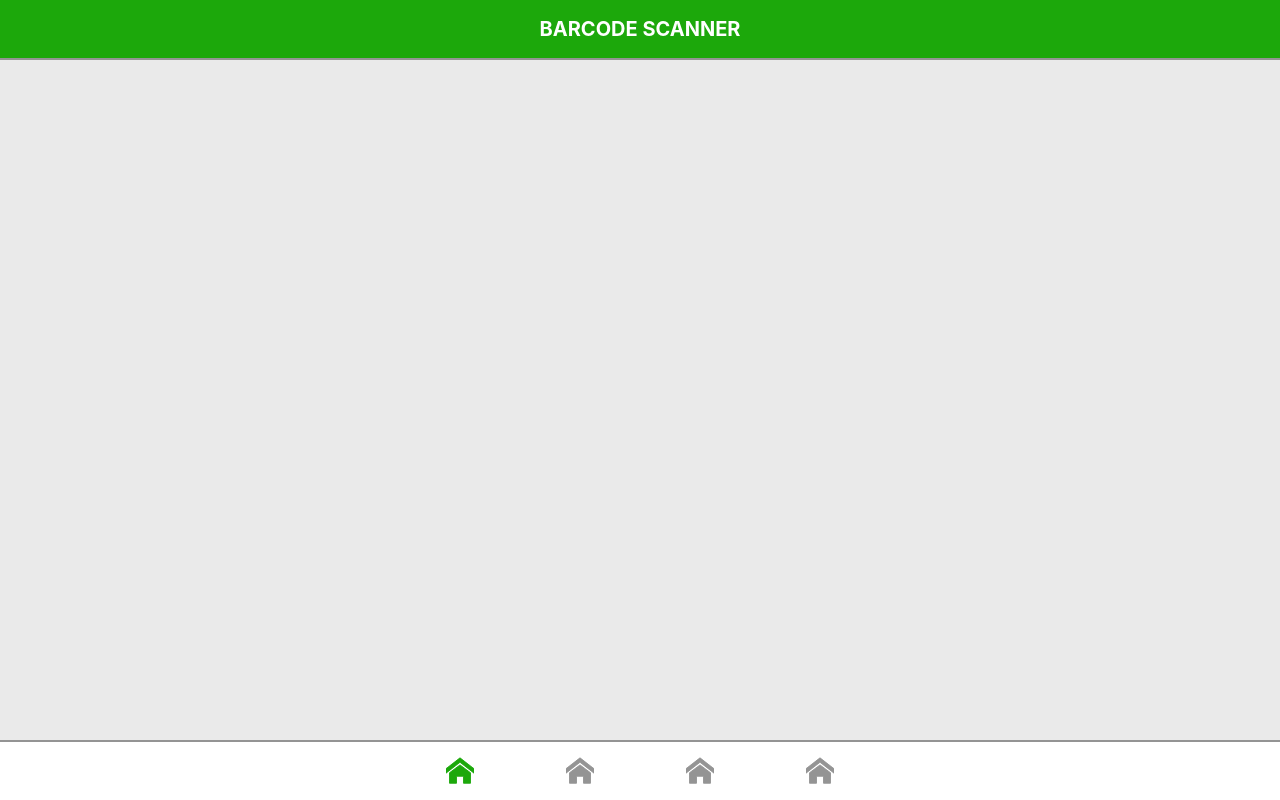
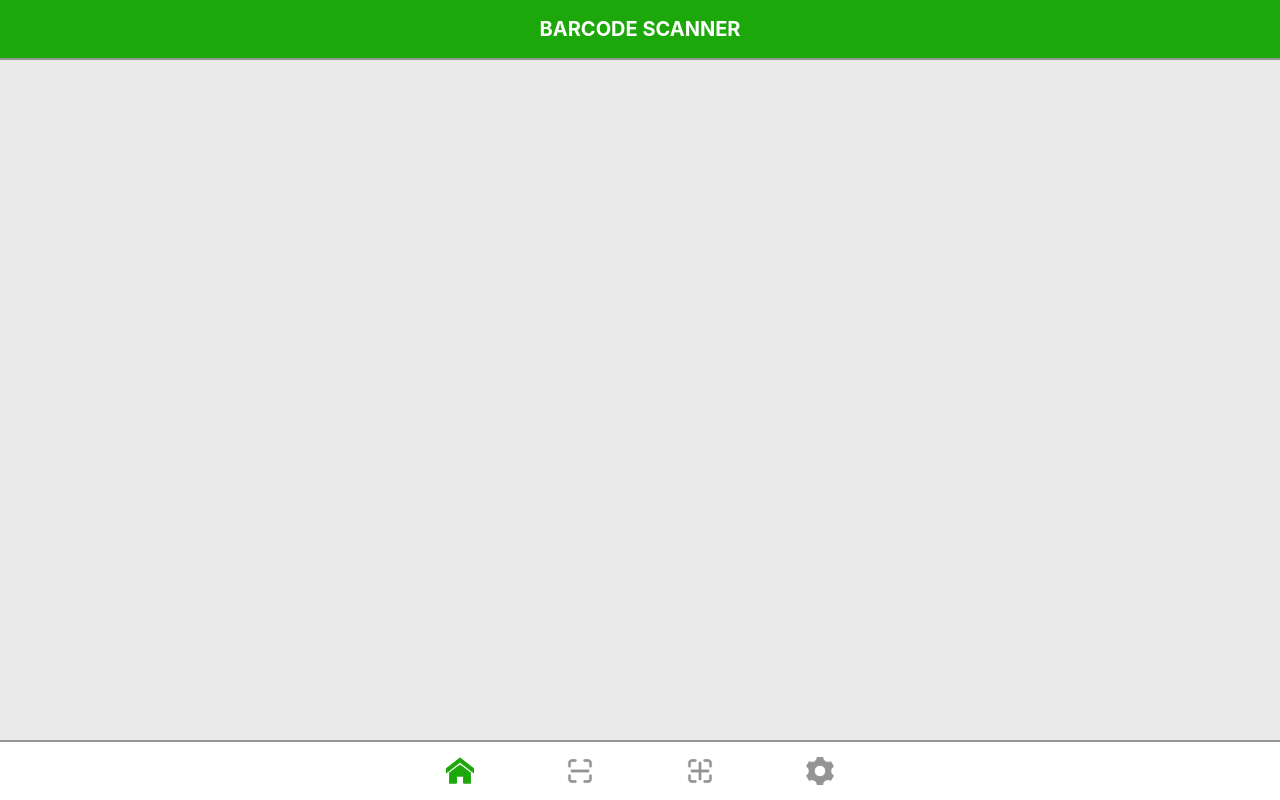
Before and after one commit to Yarzik7/barcode-scanner-react, a React (Create React App) app: page / in a window 1280 px wide. Built offline with nearby package versions, Linux system fonts and the light colour scheme.

Commit message:
fix mode icon

```diff
--- a/src/components/ControlPanel/ControlPanel.jsx
+++ b/src/components/ControlPanel/ControlPanel.jsx
@@ -47,7 +47,7 @@ const ControlPanel = ({ setIsScannStart, setMode, mode, className = '' }) => {
             // mode={mode}
             isActive={buttonMode === mode}
           >
-            <Icon iconName={mode} />
+            <Icon iconName={buttonMode} />
           </Button>
         ))}
       </Container>
```
